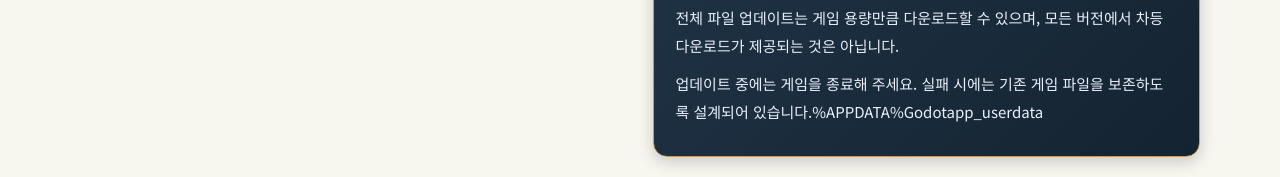
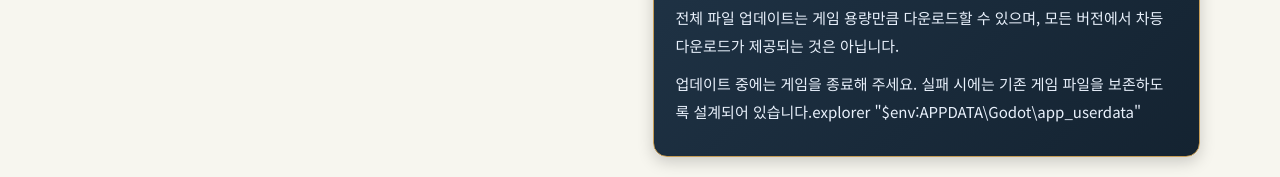
Before and after one commit to cy3956-glitch/little-mage, a plain HTML site: page download.html in a window 1280 px wide. Shown: the part 1827-2004 px from the top of the page. Drawn offline with Linux system fonts and the light colour scheme.

Commit message:
Update download.html

```diff
--- a/download.html
+++ b/download.html
@@ -120,7 +120,7 @@
           <strong>자동 업데이트 안내</strong>
           <p>런처는 GitHub에서 최신 게임 버전을 확인합니다. 지원되는 업데이트 엔진에서는 새 버전으로 업데이트할 수 있습니다.</p>
           <p>전체 파일 업데이트는 게임 용량만큼 다운로드할 수 있으며, 모든 버전에서 차등 다운로드가 제공되는 것은 아닙니다.</p>
-          <p>업데이트 중에는 게임을 종료해 주세요. 실패 시에는 기존 게임 파일을 보존하도록 설계되어 있습니다.%APPDATA%Godotapp_userdata</p>
+          <p>업데이트 중에는 게임을 종료해 주세요. 실패 시에는 기존 게임 파일을 보존하도록 설계되어 있습니다.explorer "$env:APPDATA\Godot\app_userdata"</p>
         </div>
       </div>
     </div>
```
